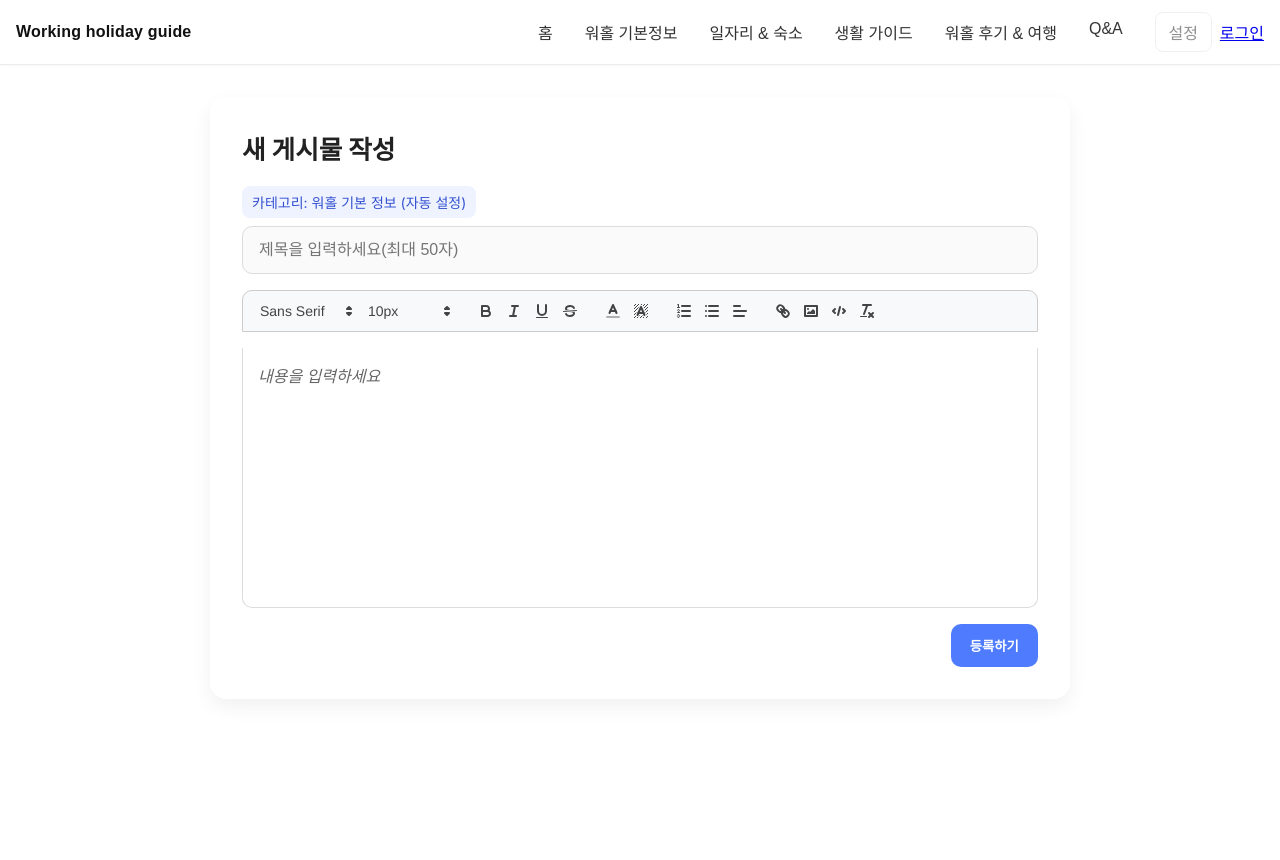
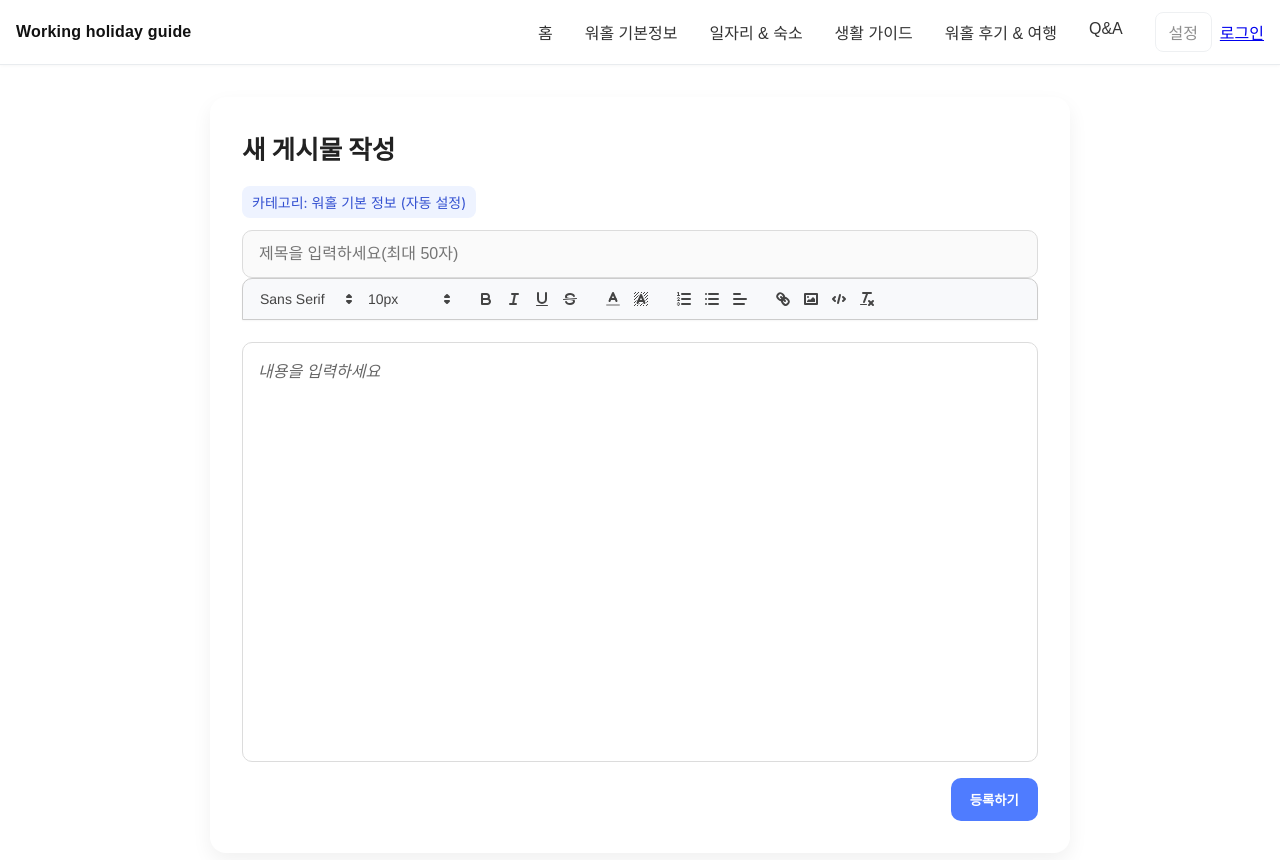
Before and after one commit to thinking-always/workingholidayguide, a React (Create React App) app: page /new/basic in a window 1280 px wide. Shown: the top 860 px of the page. Before the commit the page ends 800 px from the top, so only its background shows below. Built offline with nearby package versions, Linux system fonts and the light colour scheme.

Commit message:
fixed editor

```diff
--- a/src/pages/Newpost.css
+++ b/src/pages/Newpost.css
@@ -39,7 +39,7 @@
   box-shadow: 0 0 0 3px rgba(79,124,255,0.15);
 }
 
-/* 사용 가이드 박스 */
+/* 사용 가이드 박스 (필요 시 사용) */
 .editor-guide {
   background: #f9f9fb;
   border: 1px solid #e6e8ef;
@@ -61,25 +61,41 @@
   margin: 0.2rem 0;
 }
 
-/* 툴바 + 에디터 래퍼 */
+/* ===== 헤더 높이(네비 고정이면 실제 높이로 맞추기) ===== */
+:root {
+  --app-header-height: 56px; /* 필요 시 64px 등으로 조절 */
+}
+
+/* 제목 + 툴바 sticky 래퍼 */
+.newpost-sticky-header {
+  position: sticky;
+  top: var(--app-header-height);
+  z-index: 2000;
+  background: #fff;
+  padding-top: 4px;
+  padding-bottom: 6px;
+}
+
+/* 툴바 */
 .ql-custom-toolbar {
   border: 1px solid #dcdcdc;
-  border-radius: 10px 10px 0 0;
+  border-radius: 10px;
   background: #f8f9fb;
   padding: 0.4rem;
   box-sizing: border-box;
+  box-shadow: 0 1px 2px rgba(0,0,0,.04);
 }
 
+/* 에디터 */
 .newpost-editor .ql-container {
   border: 1px solid #dcdcdc;
-  border-top: none;
-  border-radius: 0 0 10px 10px;
-  min-height: 260px;
+  border-radius: 10px;
+  min-height: 420px;
   background: #fff;
 }
 
 .newpost-editor .ql-editor {
-  min-height: 240px;
+  min-height: 380px;
   padding: 1rem 1rem 2rem;
   font-size: 1rem;
   line-height: 1.65;
@@ -156,6 +172,8 @@
 
 /* 반응형 */
 @media (max-width: 640px) {
+  :root { --app-header-height: 48px; }
+
   .newpost-container {
     margin: 1rem;
     padding: 1rem;
@@ -164,15 +182,14 @@
     padding: 0.75rem;
   }
   .ql-custom-toolbar [data-tooltip]:hover::after {
-    bottom: -44px; /* 모바일에서 겹침 보정 */
+    bottom: -44px; /* 모바일 툴팁 보정 */
   }
 }
 
-/* src/pages/PostDetail.css */
+/* Quill 이미지 반응형 */
 .ql-editor img { max-width: 100%; height: auto; display: block; }
 
-
-/* px 사이즈 예시 */
+/* px 사이즈 매핑 */
 .ql-size-10px { font-size: 10px; }
 .ql-size-12px { font-size: 12px; }
 .ql-size-14px { font-size: 14px; }
--- a/src/pages/Newpost.jsx
+++ b/src/pages/Newpost.jsx
@@ -1,4 +1,3 @@
-// frontend/src/pages/Newpost.jsx
 import { useState, useEffect, useRef } from "react";
 import { useNavigate, useParams } from "react-router-dom";
 import ReactQuill, { Quill } from "react-quill";
@@ -30,12 +29,18 @@ export default function NewPost() {
   const isTransformingRef = useRef(false);
 
   const modules = { toolbar: { container: "#editor-toolbar" } };
-  const formats = ["bold","italic","underline","strike","list","bullet","align","link","image","code-block","color","background","font","size"];
+  const formats = [
+    "bold","italic","underline","strike",
+    "list","bullet","align",
+    "link","image","code-block",
+    "color","background","font","size"
+  ];
 
   useEffect(() => {
     if (fixedCategory) setCategory(fixedCategory);
   }, [fixedCategory]);
 
+  // 툴바 접근성 라벨링
   useEffect(() => {
     const toolbar = document.getElementById("editor-toolbar");
     if (!toolbar) return;
@@ -175,6 +180,8 @@ export default function NewPost() {
       )}
 
       <form className="newpost-form" onSubmit={handlePost}>
+        {/* ⬇⬇⬇ 제목 + 툴바: sticky 영역 */}
+        <div className="newpost-sticky-header">
           <input
             className="newpost-input"
             type="text"
@@ -233,6 +240,8 @@ export default function NewPost() {
               <button className="ql-clean" />
             </span>
           </div>
+        </div>
+        {/* ⬆⬆⬆ sticky 끝 */}
 
         <ReactQuill
           value={content}
--- a/src/pages/Register.jsx
+++ b/src/pages/Register.jsx
@@ -82,6 +82,8 @@ export default function Register() {
           아이디(필수)
           <input name="username" value={form.username} onChange={onChange} autoComplete="username" />
           {fieldError("username")}
+          <p>    게시물 작성시 해당 아이디가 표시 됩니다.(한글 가능)
+          </p>
         </label>
 
         <label>
```
Lines whose indentation alone changed are shown as unchanged.
